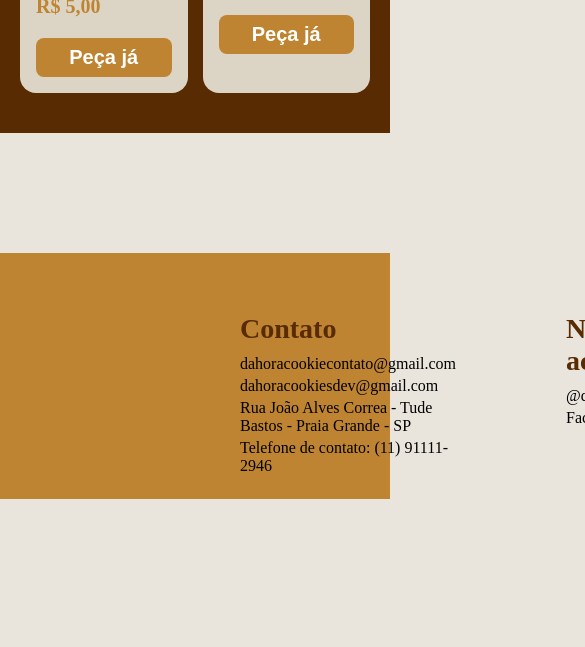
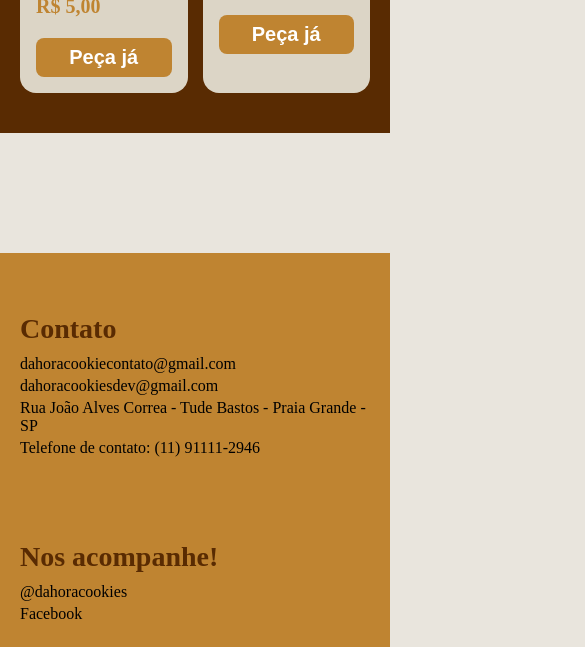
Before and after one commit to Ricardos-Jose/provisorio, a website: page index.html in a window 390 px wide. Shown: the part 935-1582 px from the top of the page, 585 px wide, since content can reach past the window. Before the commit the page ends 1434 px from the top, so only its background shows below. Drawn offline with Linux system fonts and the light colour scheme; a web font is replaced by a local one.

Commit message:
responsivo parcialmente arrumado no footer

```diff
--- a/css/footer.css
+++ b/css/footer.css
@@ -29,10 +29,10 @@
 }
 
 .logo-footer img {
-  margin-top: 40px;
-  width: 100%;
-  max-width: 150px;
+  width: 100px;
+  height: 100px;
   border-radius: 50%;
+  object-fit: cover;
 }
 .footer {
   background-color: var(--card-text-color);
--- a/css/mobile-600-px.css
+++ b/css/mobile-600-px.css
@@ -124,4 +124,38 @@
   .nav-list.js {
     display: flex;
   }
+  .logo-footer img {
+    display: none;
+  }
+  footer .container-grid {
+    display: flex;
+    flex-direction: column;
+    width: 100%;
+    max-width: 100%;
+    overflow: hidden;
+    padding: 0;
+    gap: 0;
+  }
+
+  .footer .container-grid .contato,
+  .footer .container-grid .redes-sociais {
+    margin-left: 0;
+    width: 100%;
+    box-sizing: border-box;
+    padding: 20px;
+  }
 }
+@media (max-width: 748px) {
+  .container-grid {
+    grid-template-columns: 1fr 1fr;
+  }
+  .contato {
+    grid-column: 1;
+    width: 100%;
+    margin-left: 0;
+  }
+  .redes-sociais {
+    grid-column: 2;
+    width: 100%;
+  }
+}
--- a/style.css
+++ b/style.css
@@ -2,7 +2,7 @@
 @import './css/header.css';
 @import './css/intro.css';
 @import './css/flavors.css';
-@import './css/mobile-600-px.css';
 @import './css/cores.css';
 @import './css/footer.css';
+@import './css/mobile-600-px.css';
 @import './css/checkout.css';
```
